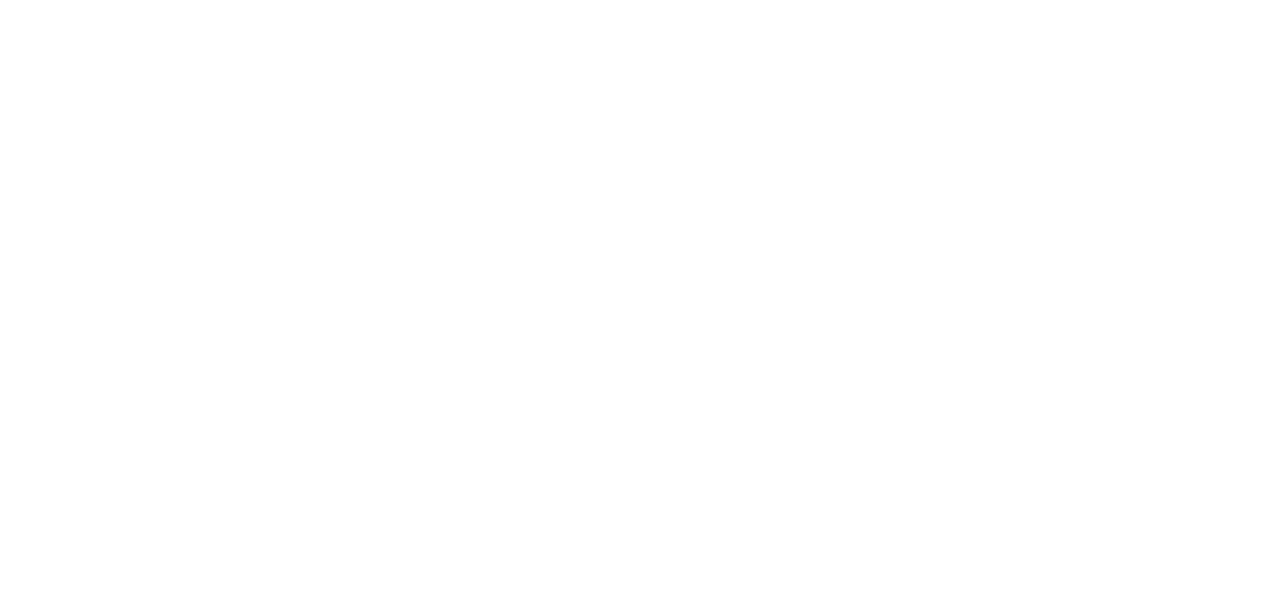
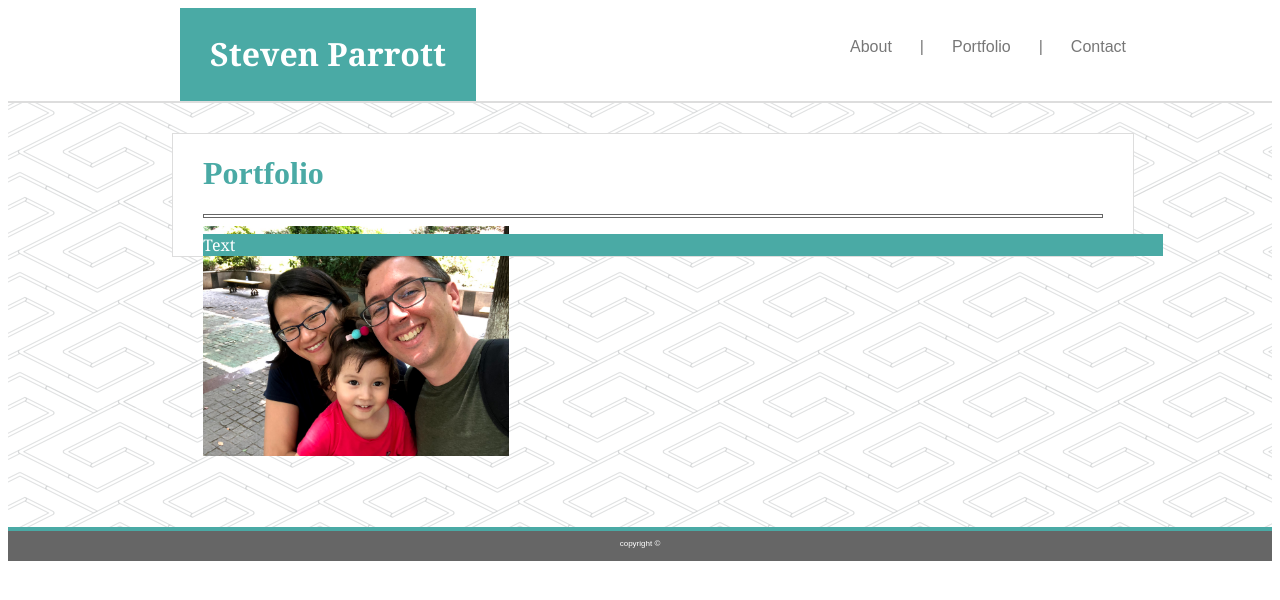
Before and after one commit to MochaCosine1206/Basic-Portfolio, a plain HTML site: page portfolio.html in a window 1280 px wide. Drawn offline with Linux system fonts and the light colour scheme.

Commit message:
Added Portfolio Page and initial text box formatting

```diff
--- a/assets/css/style.css
+++ b/assets/css/style.css
@@ -10,6 +10,7 @@ p {
 .background {
     background-color: #4aaaa5;
     background-image: url(../images/pipes.png);
+    background-repeat: repeat;
 }
 
 img {
@@ -87,7 +88,7 @@ hr {
     position: relative;
     top: 30px;
     left: 164px;
-    bottom: 150px;
+    margin-bottom: 100px;
     width: 900px;
 }
 
@@ -101,15 +102,56 @@ hr {
     border-width: 1px;
     border-color: #dddddd;
     padding: 0px 30px;
+    padding-bottom: 30px;
     position: relative;
     top: 30px;
     left: 164px;
-    bottom: 150px;
+    margin-bottom: 300px;
     width: 900px;
 }
 
 .formbox h1 {
     color: #4aaaa5;
+}
+
+input[type=text], textarea {
+    width: 100%;
+}
+
+input[type=submit] {
+    background: #4aaaa5;
+    border: none;
+    padding: 10px 20px;
+    color: #ffffff;
+}
+
+.imagebox {
+    background-color: #ffffff;
+    border-style: solid;
+    border-width: 1px;
+    border-color: #dddddd;
+    padding: 0px 30px;
+    padding-bottom: 30px;
+    position: relative;
+    top: 30px;
+    left: 164px;
+    margin-bottom: 300px;
+    width: 900px;
+}
+
+.imagebox h1 {
+    color: #4aaaa5;
+}
+
+.text{
+    position: absolute;
+    font-family: 'Georgia', Times, Times New Roman, serif;
+    color: #ffffff;
+    background-color: #4aaaa5;
+    width: 100%;
+    padding: 0 auto;
+    font-size: 16px;
+    top: 100px;
 }
 
 .footer {
@@ -119,9 +161,12 @@ hr {
     position: -webkit-sticky;
     position: sticky;
     bottom: 0;
-    margin-top: 80px;
+    margin-top: 0px;
+    height: 30px;
 }
 
 p.copyright {
     color: #ffffff;
+    font-size: 6pt;
+    bottom: 0;
 }
--- a/portfolio.html
+++ b/portfolio.html
@@ -0,0 +1,26 @@
+<!DOCTYPE html>
+<html>
+<head>
+    <link rel="stylesheet" type="text/css" href="assets/css/style.css">
+</head>
+<body>
+    <div class="background">
+    <div class="header">
+            <ul>
+                <li class="myName"><h1>Steven Parrott<h1></li>
+                <li><a href="contact.html">Contact</a></li>
+                <li> | </li>
+                <li><a href="portfolio.html">Portfolio</a></li>
+                <li> | </li>
+                <li><a href="index.html">About</a></li>
+            </ul>
+    </div>
+    <div class="imagebox">
+        <h1>Portfolio</h1><hr>
+        <img src="assets/images/IMG_4644.jpg" alt="filler pic">
+        <div class="text">Text</div>
+    </div>
+    <div class="footer"><p class="copyright">copyright &copy</p></div>
+
+</body>
+</html>
```
Also changed, not shown: contact.html (+2 -2 lines), index.html (+2 -1 lines).
